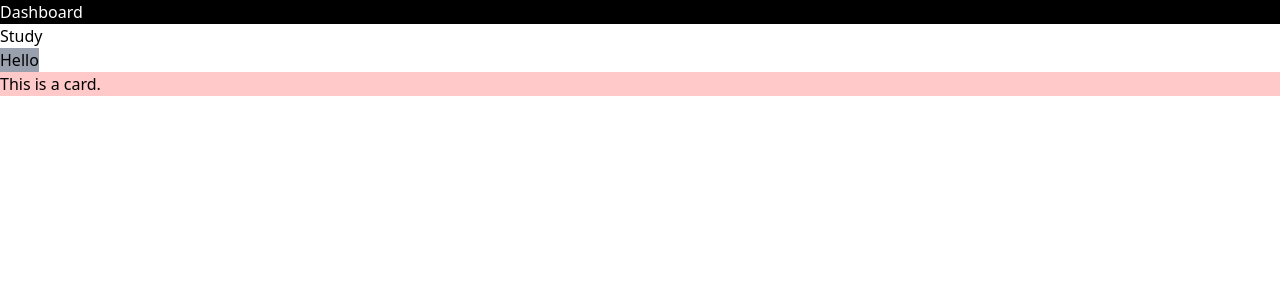
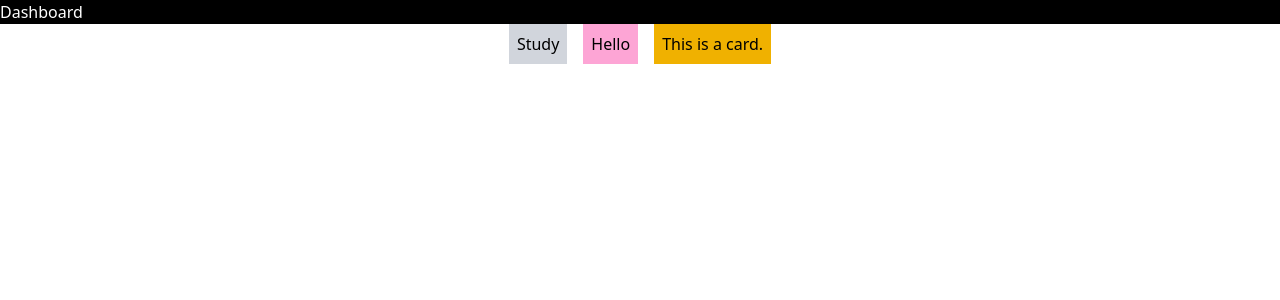
Before and after one commit to cogno-code/frontend, a React (Vite) app: page /dashboard in a window 1280 px wide. Shown: the top 300 px of the page. Built offline with nearby package versions, Linux system fonts and the light colour scheme.

Commit message:
feat: tailwindcss flex

```diff
--- a/src/pages/Dashboard/Dashboard.tsx
+++ b/src/pages/Dashboard/Dashboard.tsx
@@ -7,9 +7,11 @@ export default function Dashboard() {
     return (
         <div>
             <h1 className="bg-black text-white">Dashboard</h1>
-            <p onClick={() => navigate('/study')}>Study</p>
-            <Button content={"Hello"}/>
-            <Card content={"This is a card."}/>
+            <div className="flex flex-row justify-center item-center gap-4">
+                <p className="p-2 bg-gray-300" onClick={() => navigate('/study')}>Study</p>
+                <Button content={"Hello"} />
+                <Card content={"This is a card."} />
+            </div>
         </div>
     );
 }
--- a/src/pages/Dashboard/components/ui/Button.tsx
+++ b/src/pages/Dashboard/components/ui/Button.tsx
@@ -1,7 +1,7 @@
 export default function Button(props: {content:String}) {
     return (
         <div>
-            <button className="bg-gray-400 text-black">{props.content}</button>
+            <button className="p-2 bg-pink-300">{props.content}</button>
         </div>
     );
 }
--- a/src/pages/Dashboard/components/ui/Card.tsx
+++ b/src/pages/Dashboard/components/ui/Card.tsx
@@ -1,6 +1,6 @@
 export default function Card(props: {content:String}) {
     return(
-        <div className="bg-red-200">
+        <div className="p-2 bg-yellow-500">
             <h1>{props.content}</h1>
         </div>
     );
```
Also changed, not shown: dailycheck.txt.
